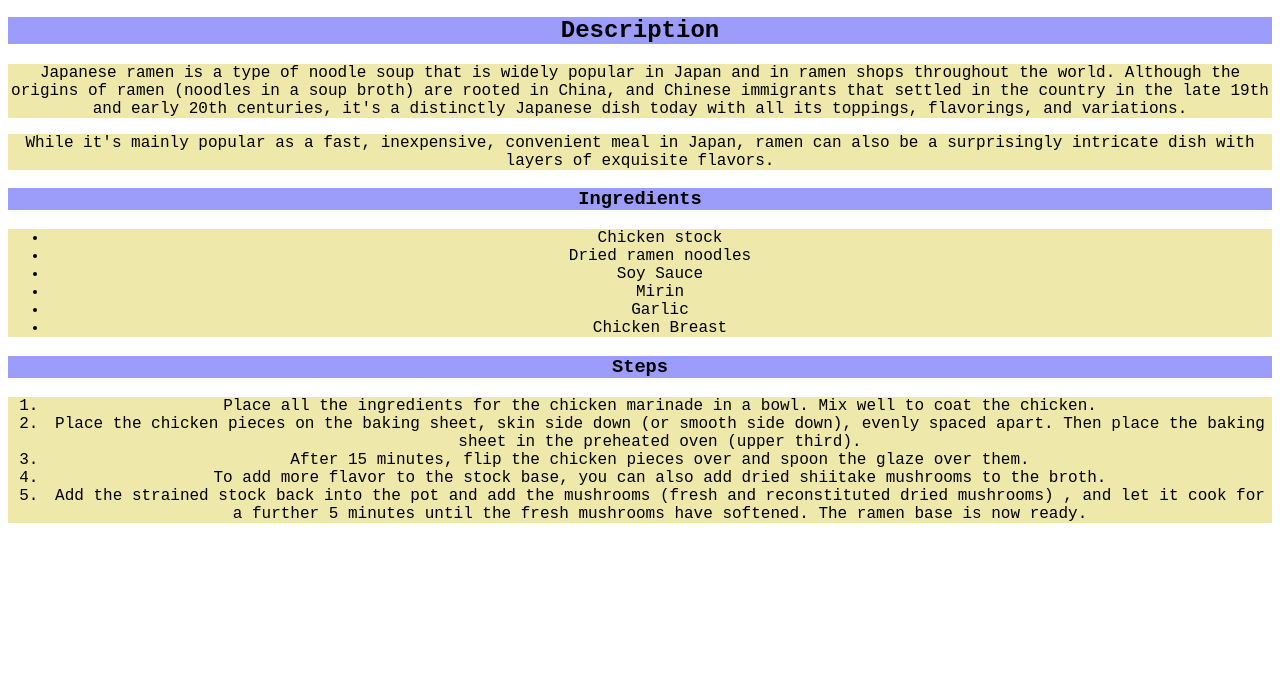
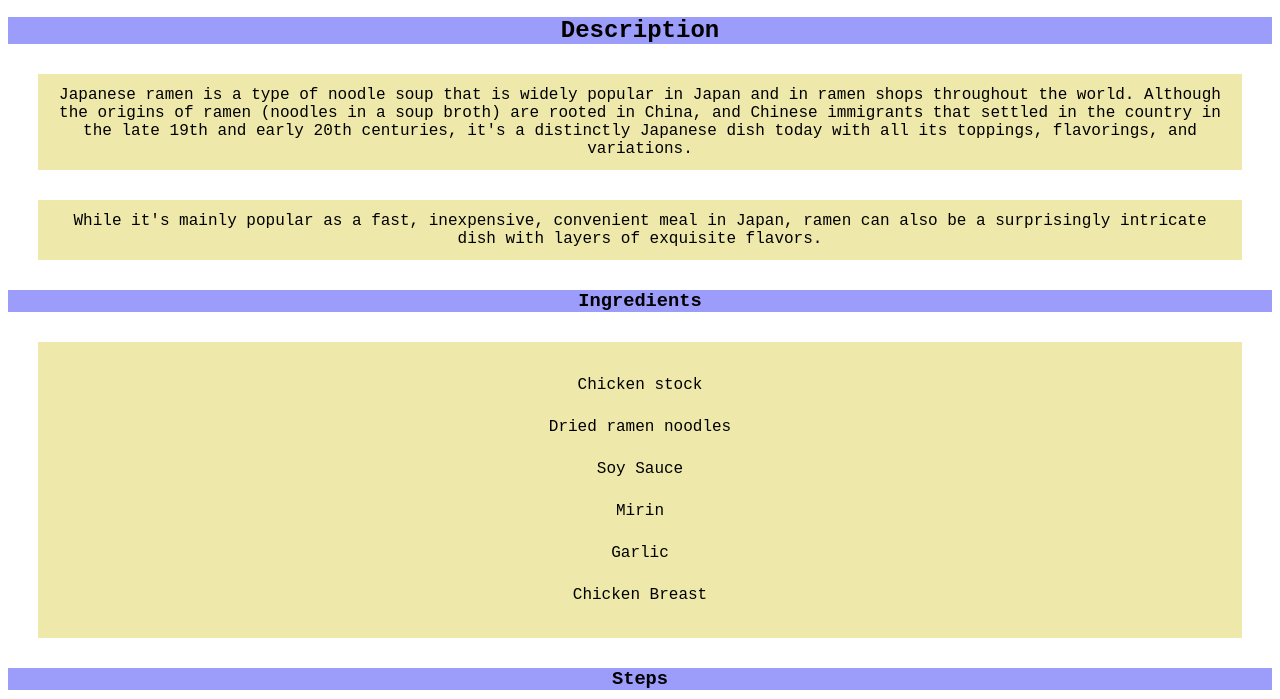
Before and after one commit to raywang38/odin-recipes, a plain HTML site: page recipes/ramen/ramen.html in a window 1280 px wide. Shown: the part 101-800 px from the top of the page. Drawn offline with Linux system fonts and the light colour scheme.

Commit message:
update css file for ramen.html webpage
The ramen webpage was updated with changes to the
elements' margin and padding.

```diff
--- a/recipes/ramen/style.css
+++ b/recipes/ramen/style.css
@@ -8,6 +8,7 @@ h3 {
     text-align: center;
     color:black;
     background-color: rgb(156, 156, 250);
+    border: 20px;
 }
 
 .ramen {
@@ -20,4 +21,15 @@ ul,
 ol {
     background-color: palegoldenrod;
     text-align: center;
+    padding: 12px;
+    margin: 30px;
 }
+
+ul {
+    list-style-type: none;
+}
+
+li {
+    margin: 20px;
+    padding: 2px;
+}
```
